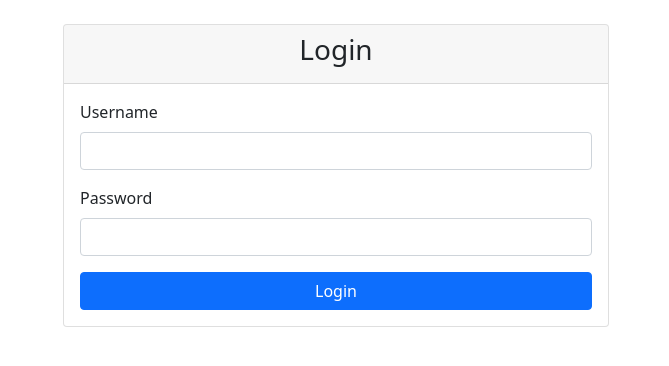
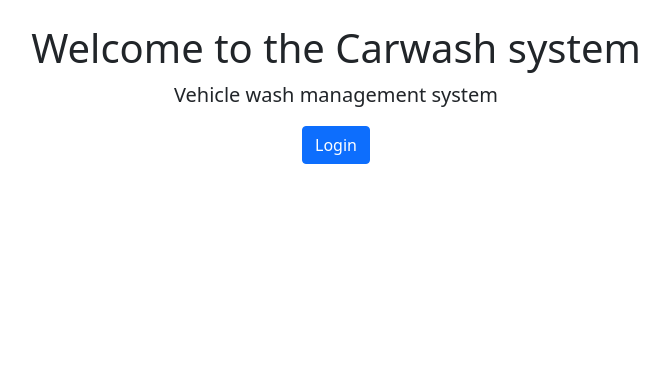
Before and after one commit to joaolms/carwash, a Flask app: page / in a window 1280 px wide. Shown: the part 56-422 px from the top of the page, without its empty margins (304-973 px from the left). Run offline with Flask 3, Linux system fonts and the light colour scheme.

Commit message:
Add /login route

```diff
--- a/carwash/__init__.py
+++ b/carwash/__init__.py
@@ -18,7 +18,7 @@ app.config["SECRET_KEY"] = os.getenv('SECRET_KEY')
 bcrypt = Bcrypt(app)
 login_manager = LoginManager(app)
 ## If not logged in, the user will be redirected to the homepage
-login_manager.login_view = 'homepage'
+login_manager.login_view = 'login'
 
 
 from carwash import routes
--- a/carwash/routes.py
+++ b/carwash/routes.py
@@ -10,6 +10,11 @@ def page_not_found(err):
     return render_template('404.html'), 404
 
 
+@app.route('/', methods=["GET"])
+def homepage():
+    return render_template("main.html")
+
+
 @app.route('/logout')
 @login_required
 def logout():
@@ -17,8 +22,8 @@ def logout():
     return redirect(url_for('homepage'))
 
 
-@app.route('/', methods=["GET", "POST"])
-def homepage():
+@app.route('/login', methods=["GET", "POST"])
+def login():
     formlogin = FormLogin()
 
     # Check if login form is valid
@@ -31,11 +36,11 @@ def homepage():
         ## and the password entered in the login form
         if user and bcrypt.check_password_hash(user.password, formlogin.password.data):
             login_user(user, remember=True)
-            return redirect(url_for("users"))
+            return redirect(url_for("homepage"))
     else:
         flash('Incorrect password or username')
 
-    return render_template("main.html", form=formlogin)
+    return render_template("auth/login.html", form=formlogin)
 
 
 @app.route('/users/new', methods=["GET", "POST"])
@@ -70,7 +75,6 @@ def new_user():
 
 @app.route('/users')
 @login_required
-# @login_required
 def users():
     return render_template('/users/list.html')
 
--- a/carwash/templates/base.html
+++ b/carwash/templates/base.html
@@ -17,7 +17,7 @@
             {% if current_user.is_authenticated %}
                 <a class="nav-link" href="{{ url_for('logout') }}">Logout</a>
             {% else %}
-                <a class="nav-link" href="{{ url_for('homepage') }}">Login</a>
+                <a class="nav-link" href="{{ url_for('login') }}">Login</a>
             {% endif %}
         </div>
     </div>
--- a/carwash/templates/main.html
+++ b/carwash/templates/main.html
@@ -3,29 +3,13 @@
 {% block title %}Homepage{% endblock %}
 
 {% block content %}
-<div class="row justify-content-center">
-    <div class="col-md-6">
-        <div class="card">
-            <div class="card-header">
-                <h3 class="text-center">Login</h3>
-            </div>
-            <div class="card-body">
-                <form method="POST">
-                    {{ form.csrf_token }}
-                    <div class="mb-3">
-                        {{ form.username.label(class="form-label") }}
-                        {{ form.username(class="form-control") }}
-                    </div>
-                    <div class="mb-3">
-                        {{ form.password.label(class="form-label") }}
-                        {{ form.password(class="form-control") }}
-                    </div>
-                    <div class="d-grid">
-                        {{ form.confirmation_button(class="btn btn-primary", value="Login", type="submit") }}
-                    </div>
-                </form>
-            </div>
-        </div>
-    </div>
+<div class="text-center">
+    <h1>Welcome to the Carwash system</h1>
+    <p class="lead">Vehicle wash management system</p>
+    {% if current_user.is_authenticated %}
+        <a href="{{ url_for('booking') }}" class="btn btn-primary">List booking</a>
+    {% else %}
+        <a href="{{ url_for('login') }}" class="btn btn-primary">Login</a>
+    {% endif %}
 </div>
 {% endblock %}
```
Also changed, not shown: carwash/templates/auth/login.html (added, +31 -0 lines), .github/workflows/python-app.yml.
